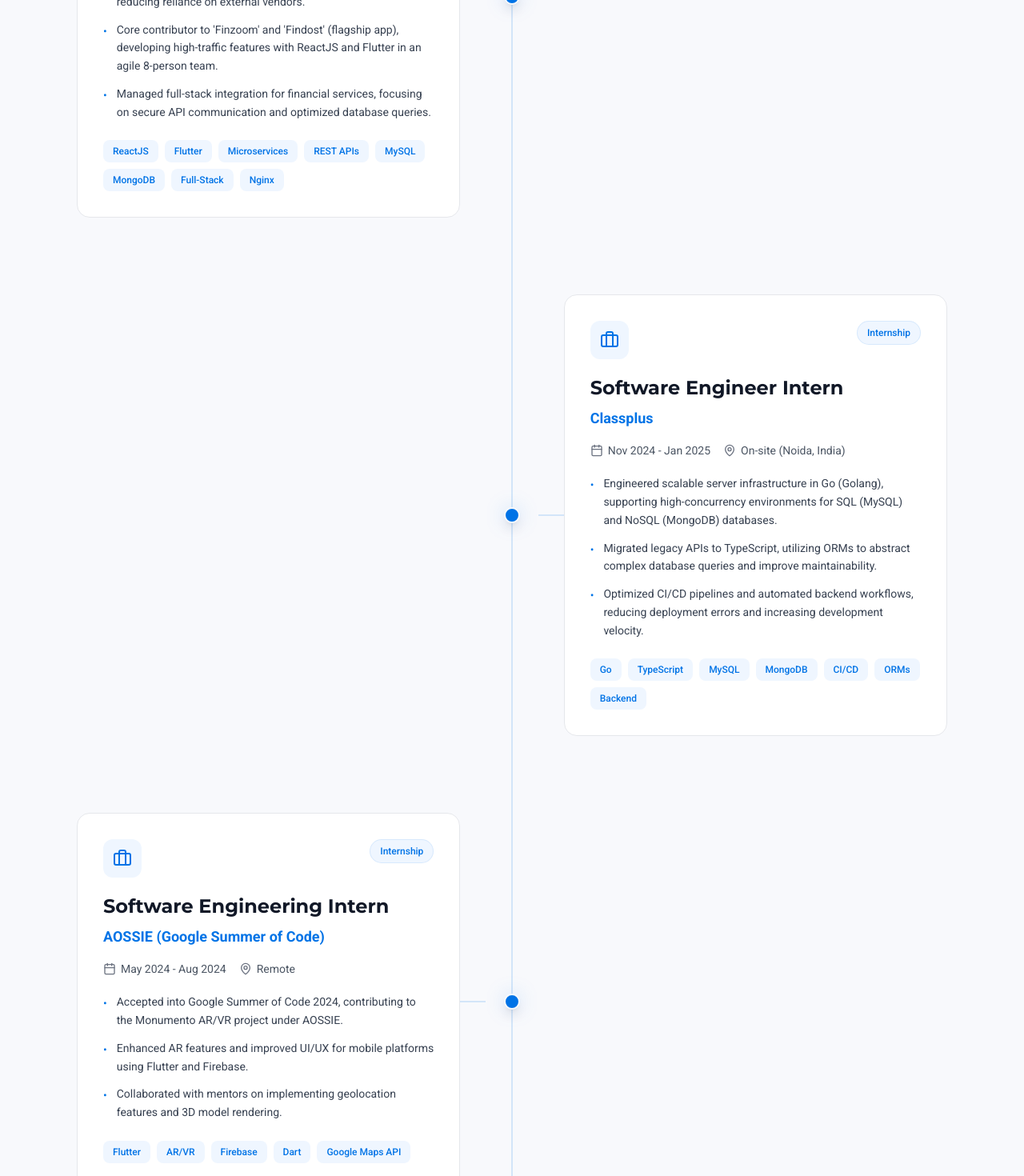
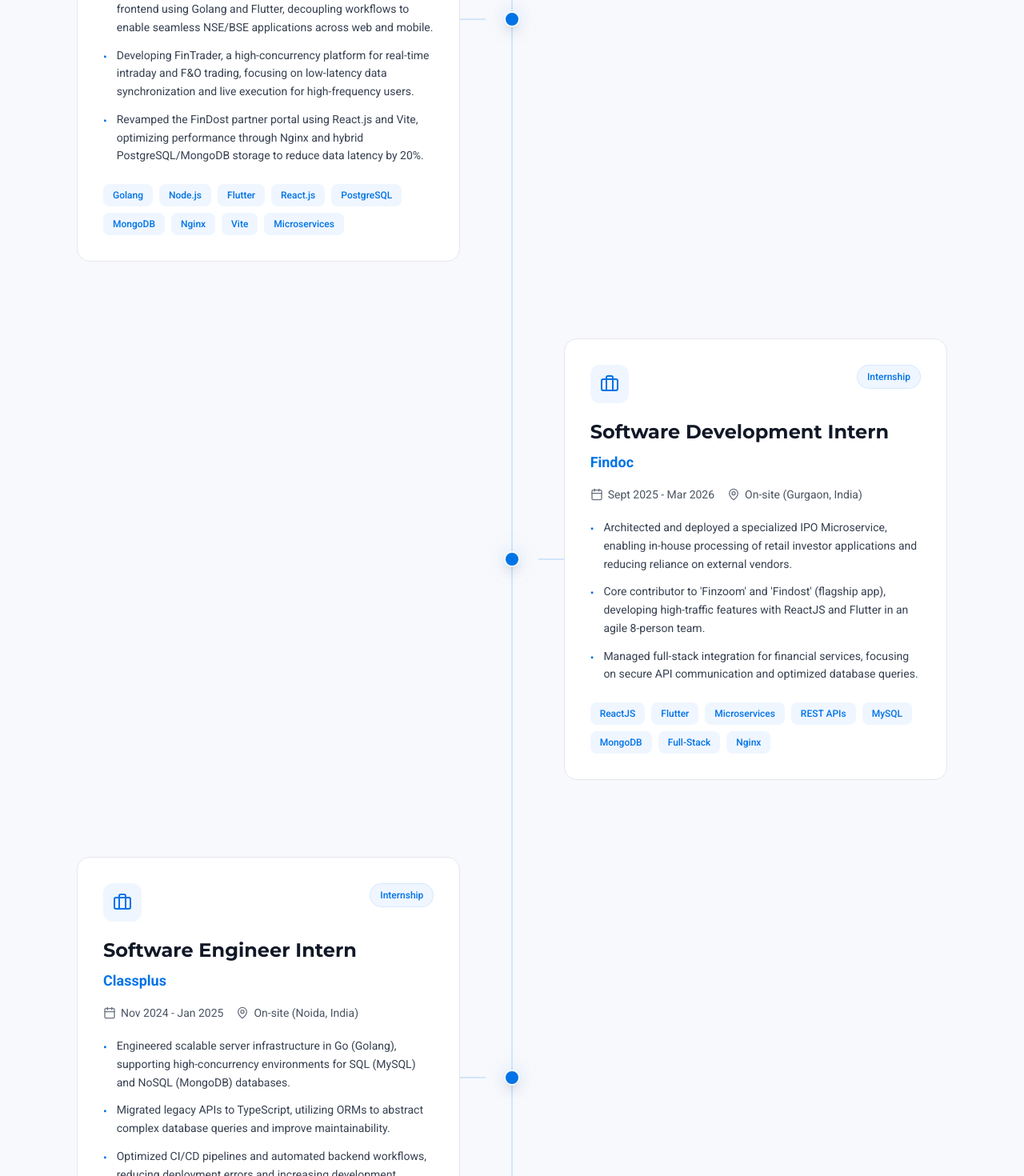
Before and after one commit to vkprogrammer-001/Portfolio, a React (Vite) app: page / in a window 1280 px wide. Shown: the part 3420-4890 px from the top of the page at 80% size. Built offline with nearby package versions, Linux system fonts and the light colour scheme.

Commit message:
feat: add new experiences for Findoc and GSoC to ExperienceSection

```diff
--- a/src/components/ExperienceSection.tsx
+++ b/src/components/ExperienceSection.tsx
@@ -8,17 +8,49 @@
 
   const experiences = [
     {
+      role: "Software Development Engineer (formerly Intern)",
+      company: "Findoc",
+      location: "On-site (Gurgaon, India)",
+      duration: "Mar 2026 - Present",
+      type: "Full-time",
+      description: [
+        "Architected a standalone IPO Microservice and FinZoom frontend using Golang and Flutter, decoupling workflows to enable seamless NSE/BSE applications across web and mobile.",
+        "Developing FinTrader, a high-concurrency platform for real-time intraday and F&O trading, focusing on low-latency data synchronization and live execution for high-frequency users.",
+        "Revamped the FinDost partner portal using React.js and Vite, optimizing performance through Nginx and hybrid PostgreSQL/MongoDB storage to reduce data latency by 20%.",
+      ],
+      technologies: [
+        "Golang",
+        "Node.js",
+        "Flutter",
+        "React.js",
+        "PostgreSQL",
+        "MongoDB",
+        "Nginx",
+        "Vite",
+        "Microservices",
+      ],
+    },
+    {
       role: "Software Development Intern",
       company: "Findoc",
       location: "On-site (Gurgaon, India)",
-      duration: "Sept 2025 - Feb 2026",
+      duration: "Sept 2025 - Mar 2026",
       type: "Internship",
       description: [
         "Architected and deployed a specialized IPO Microservice, enabling in-house processing of retail investor applications and reducing reliance on external vendors.",
         "Core contributor to 'Finzoom' and 'Findost' (flagship app), developing high-traffic features with ReactJS and Flutter in an agile 8-person team.",
         "Managed full-stack integration for financial services, focusing on secure API communication and optimized database queries.",
       ],
-      technologies: ["ReactJS", "Flutter", "Microservices", "REST APIs", "MySQL", "MongoDB", "Full-Stack", "Nginx"],
+      technologies: [
+        "ReactJS",
+        "Flutter",
+        "Microservices",
+        "REST APIs",
+        "MySQL",
+        "MongoDB",
+        "Full-Stack",
+        "Nginx",
+      ],
     },
     {
       role: "Software Engineer Intern",
@@ -31,20 +63,36 @@
         "Migrated legacy APIs to TypeScript, utilizing ORMs to abstract complex database queries and improve maintainability.",
         "Optimized CI/CD pipelines and automated backend workflows, reducing deployment errors and increasing development velocity.",
       ],
-      technologies: ["Go", "TypeScript", "MySQL", "MongoDB", "CI/CD", "ORMs", "Backend"],
+      technologies: [
+        "Go",
+        "TypeScript",
+        "MySQL",
+        "MongoDB",
+        "CI/CD",
+        "ORMs",
+        "Backend",
+      ],
     },
     {
-      role: "Software Engineering Intern",
+      role: "GSoC Developer / Open Source Contributor",
       company: "AOSSIE (Google Summer of Code)",
       location: "Remote",
       duration: "May 2024 - Aug 2024",
       type: "Internship",
       description: [
-        "Accepted into Google Summer of Code 2024, contributing to the Monumento AR/VR project under AOSSIE.",
-        "Enhanced AR features and improved UI/UX for mobile platforms using Flutter and Firebase.",
-        "Collaborated with mentors on implementing geolocation features and 3D model rendering.",
+        "Selected for GSoC 2024 to develop 'Monumento,' an AR-integrated social platform; engineered real-time location features by integrating the Geoapify Place Details API.",
+        "Built immersive AR experiences and 3D model rendering using Flutter, optimizing mobile performance and UI/UX for seamless user interaction.",
+        "Collaborated within an open-source ecosystem to manage version control and peer reviews, delivering production-grade code for global geospatial applications.",
       ],
-      technologies: ["Flutter", "AR/VR", "Firebase", "Dart", "Google Maps API"],
+      technologies: [
+        "Flutter",
+        "Dart",
+        "Geoapify API",
+        "Firebase",
+        "AR Core",
+        "Geospatial Data",
+        "Git",
+      ],
     },
   ];
 
@@ -52,22 +100,26 @@
     const observer = new IntersectionObserver(
       (entries) => {
         entries.forEach((entry) => {
-          const index = cardRefs.current.findIndex(ref => ref === entry.target);
+          const index = cardRefs.current.findIndex(
+            (ref) => ref === entry.target,
+          );
           if (index !== -1) {
             if (entry.isIntersecting) {
               // Add card when it enters viewport
-              setVisibleCards(prev => prev.includes(index) ? prev : [...prev, index]);
+              setVisibleCards((prev) =>
+                prev.includes(index) ? prev : [...prev, index],
+              );
             } else {
               // Remove card when it leaves viewport
-              setVisibleCards(prev => prev.filter(i => i !== index));
+              setVisibleCards((prev) => prev.filter((i) => i !== index));
             }
           }
         });
       },
       {
         threshold: 0.3,
-        rootMargin: '-50px 0px -50px 0px'
-      }
+        rootMargin: "-50px 0px -50px 0px",
+      },
     );
 
     cardRefs.current.forEach((card) => {
@@ -82,7 +134,11 @@
   }, []);
 
   return (
-    <section id="experience" className="section relative overflow-hidden" ref={sectionRef}>
+    <section
+      id="experience"
+      className="section relative overflow-hidden"
+      ref={sectionRef}
+    >
       <div className="container-custom">
         <div className="text-center mb-16">
           <h2 className="text-3xl md:text-4xl font-bold font-montserrat">
@@ -106,12 +162,14 @@
               return (
                 <div
                   key={index}
-                  ref={el => cardRefs.current[index] = el}
+                  ref={(el) => (cardRefs.current[index] = el)}
                   className="relative"
                 >
                   {/* Connection dot on timeline */}
                   <div className="hidden md:block absolute left-1/2 top-1/2 transform -translate-x-1/2 -translate-y-1/2 z-10">
-                    <div className={`relative transition-all duration-700 delay-200 ${isVisible ? 'scale-100 opacity-100' : 'scale-0 opacity-0'}`}>
+                    <div
+                      className={`relative transition-all duration-700 delay-200 ${isVisible ? "scale-100 opacity-100" : "scale-0 opacity-0"}`}
+                    >
                       <div className="absolute inset-0 bg-primary/20 rounded-full blur-md"></div>
                       <div className="relative w-5 h-5 bg-primary rounded-full border-2 border-background shadow-lg"></div>
                     </div>
@@ -121,25 +179,28 @@
                   <div
                     className={`
                       relative md:w-[47%]
-                      ${isLeft ? 'md:mr-auto md:pr-8' : 'md:ml-auto md:pl-8'}
+                      ${isLeft ? "md:mr-auto md:pr-8" : "md:ml-auto md:pl-8"}
                       transition-all duration-700 ease-out
-                      ${isVisible
-                        ? 'opacity-100 translate-x-0'
-                        : isLeft
-                          ? 'opacity-0 -translate-x-20'
-                          : 'opacity-0 translate-x-20'
+                      ${
+                        isVisible
+                          ? "opacity-100 translate-x-0"
+                          : isLeft
+                            ? "opacity-0 -translate-x-20"
+                            : "opacity-0 translate-x-20"
                       }
                     `}
                   >
                     {/* Connector line from card to timeline */}
-                    <div className={`
+                    <div
+                      className={`
                       hidden md:block absolute top-1/2 h-px -translate-y-1/2
-                      ${isLeft ? 'right-0 w-8' : 'left-0 w-8'}
+                      ${isLeft ? "right-0 w-8" : "left-0 w-8"}
                       bg-primary/30
                       transition-all duration-700 delay-300
-                      ${isVisible ? 'opacity-100 scale-x-100' : 'opacity-0 scale-x-0'}
-                      origin-${isLeft ? 'right' : 'left'}
-                    `}></div>
+                      ${isVisible ? "opacity-100 scale-x-100" : "opacity-0 scale-x-0"}
+                      origin-${isLeft ? "right" : "left"}
+                    `}
+                    ></div>
 
                     <div className="bg-white dark:bg-gray-900 rounded-2xl border border-gray-200 dark:border-gray-800 p-6 md:p-8 group hover:border-primary/30 transition-all hover:shadow-xl">
                       {/* Icon */}
@@ -177,7 +238,9 @@
                             key={i}
                             className="text-gray-700 dark:text-gray-300 text-sm leading-relaxed flex gap-3"
                           >
-                            <span className="text-primary mt-0.5 flex-shrink-0">•</span>
+                            <span className="text-primary mt-0.5 flex-shrink-0">
+                              •
+                            </span>
                             <span>{item}</span>
                           </li>
                         ))}
```
